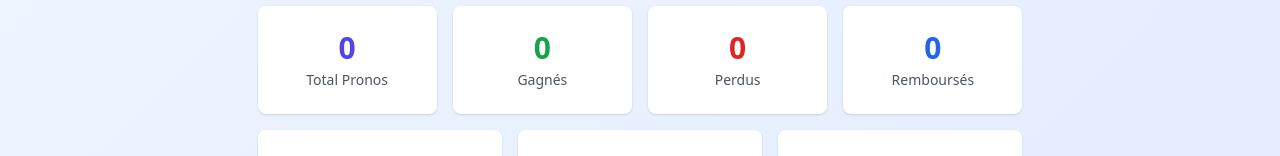
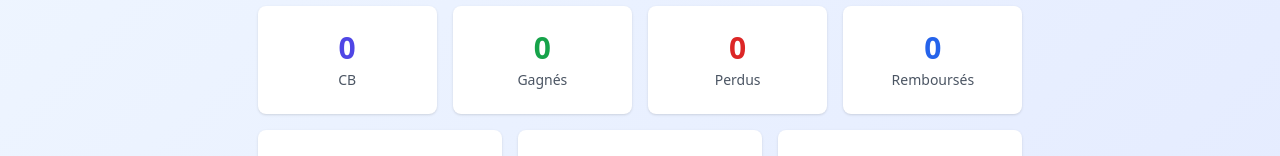
Before and after one commit to Web-Online-Concept/cotes-boostees, a Next.js app: page /stats in a window 1280 px wide. Shown: the part 240-396 px from the top of the page. Built offline with nearby package versions, Linux system fonts and the light colour scheme; no server answers; the database is empty.

Commit message:
Update stats.js

```diff
--- a/pages/stats.js
+++ b/pages/stats.js
@@ -197,7 +197,7 @@ export default function StatsPage() {
             <div className="grid grid-cols-1 md:grid-cols-4 gap-4">
               <div className="bg-white rounded-lg shadow p-6 text-center">
                 <div className="text-3xl font-bold text-indigo-600">{totalPronos}</div>
-                <div className="text-sm text-gray-600 mt-1">Total Pronos</div>
+                <div className="text-sm text-gray-600 mt-1">CB</div>
               </div>
               <div className="bg-white rounded-lg shadow p-6 text-center">
                 <div className="text-3xl font-bold text-green-600">{pronosGagnes}</div>
```
